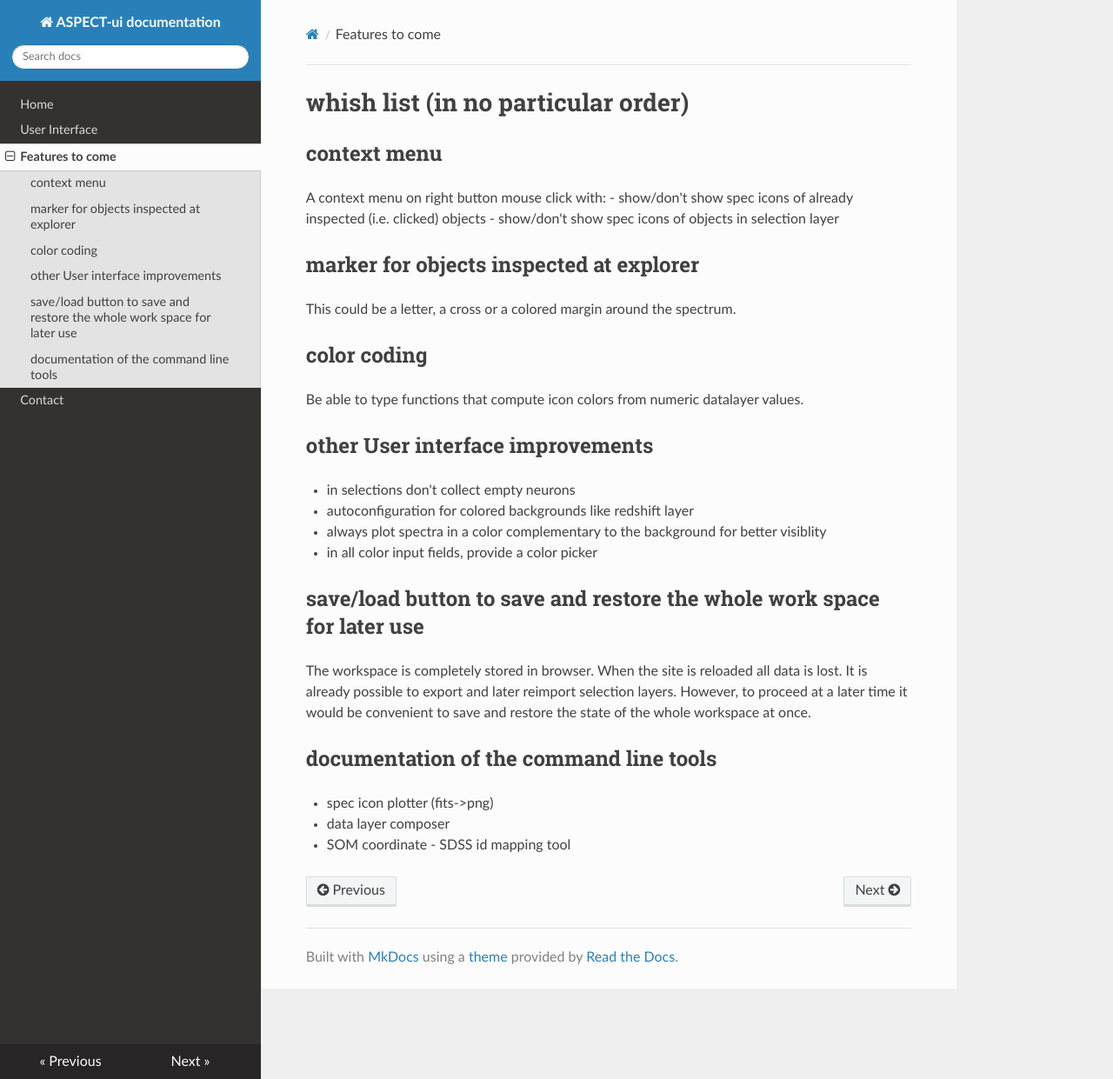
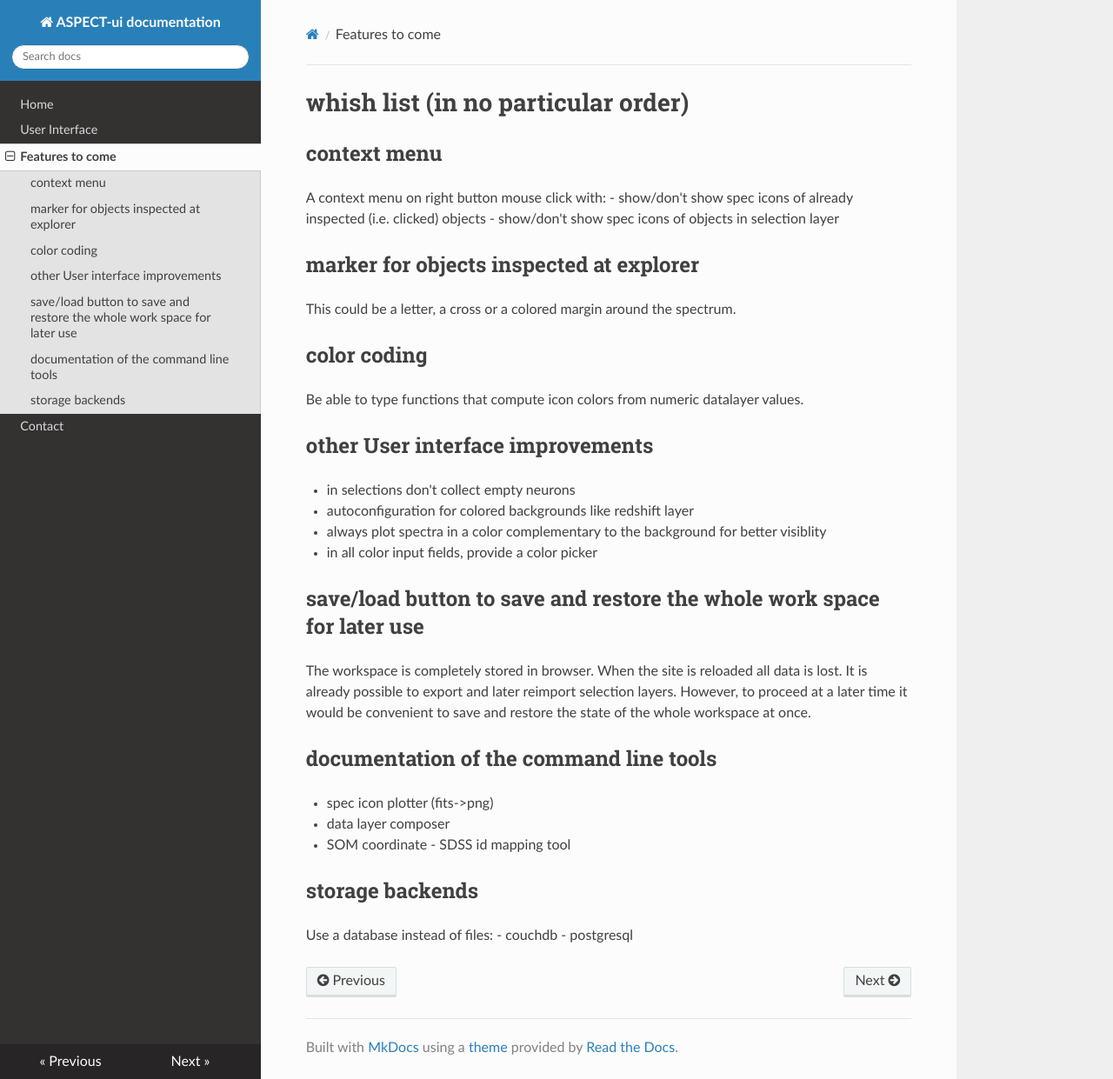
Before and after one commit to bloerg/aspectui-documentation, an MkDocs documentation site: the page built from docs/wishlist.md, in a window 1280 px wide and 1241 px high. Shown: the whole window at 87% size. Built offline with MkDocs 1.6.1, drawn with Linux system fonts in a browser that asks for light colours; nearby versions of some CDN libraries; old or Windows-style settings are respelled for this version of MkDocs.

Commit message:
more wishes

```diff
--- a/docs/wishlist.md
+++ b/docs/wishlist.md
@@ -29,3 +29,8 @@ The workspace is completely stored in browser. When the site is reloaded all dat
 - spec icon plotter (fits->png)
 - data layer composer
 - SOM coordinate - SDSS id mapping tool
+
+## storage backends
+Use a database instead of files:
+- couchdb
+- postgresql
```
Also changed, not shown: site/index.html, site/mkdocs/search_index.json, site/wishlist/index.html.
